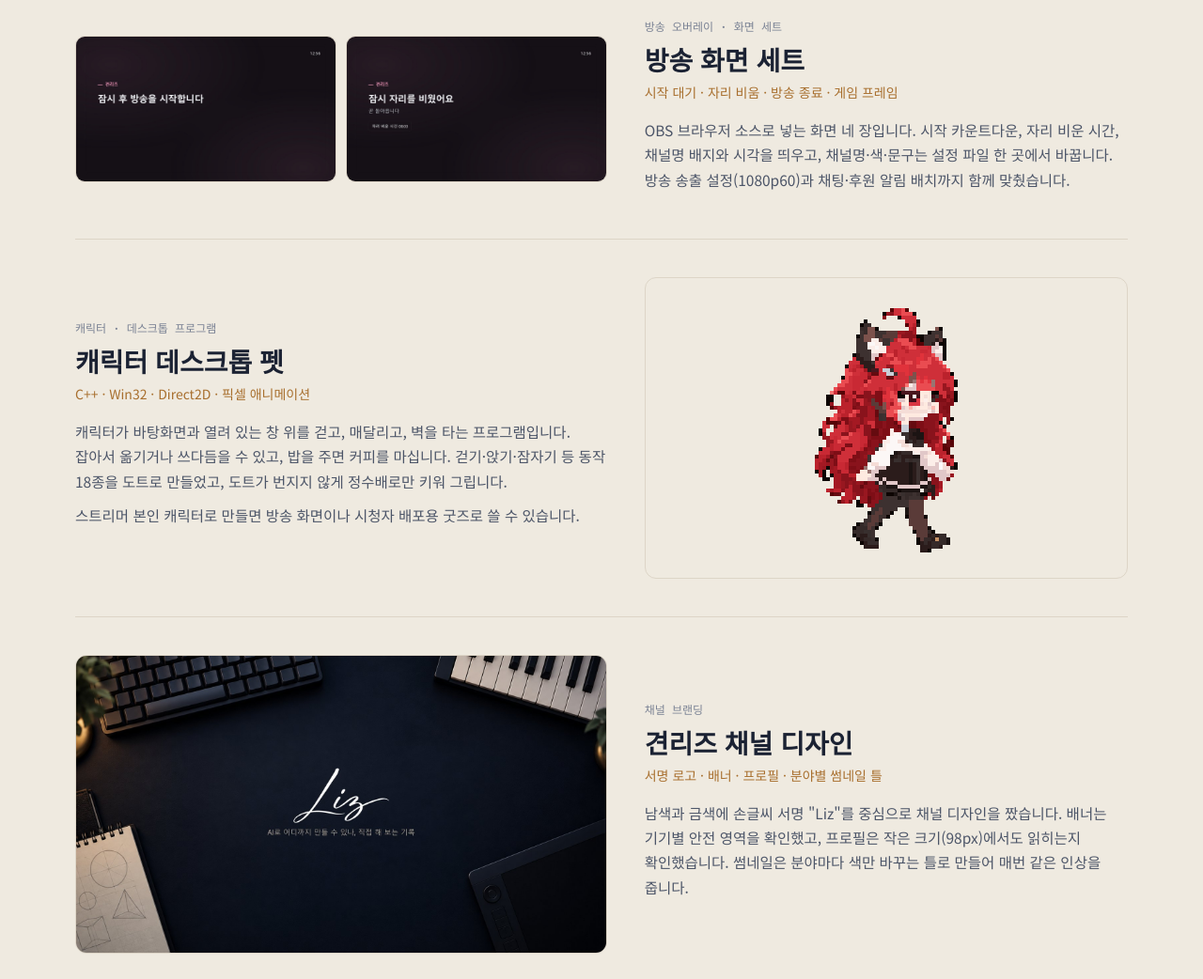
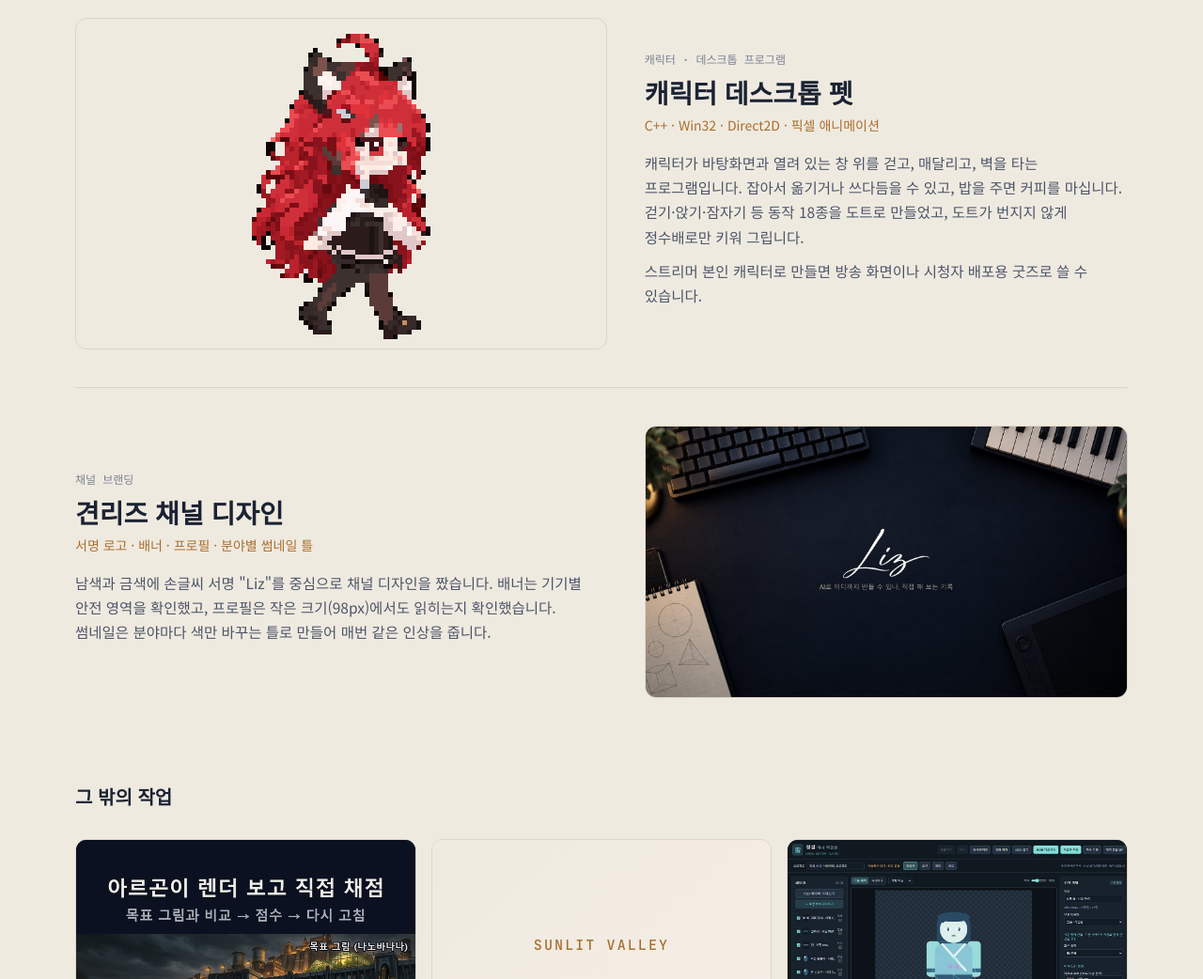
Before and after one commit to gyeonliz/liz-works, a plain HTML site: page index.html in a window 1280 px wide. Shown: the part 2360-3402 px from the top of the page at 94% size. Drawn offline with Linux system fonts and the light colour scheme.

Commit message:
방송 화면 세트 사례 제거, 문의에 메일 추가
Co-Authored-By: Claude Opus 5.5 <noreply@anthropic.com>

```diff
--- a/index.html
+++ b/index.html
@@ -141,7 +141,7 @@ footer{padding-block:28px;color:var(--faint);font-size:12px;border-top:1px solid
       <h2 class="sec-title">맡길 수 있는 작업</h2>
       <p class="sec-lead">아래는 실제로 만들어 써 본 것만 적었습니다. 각 분야의 사례는 아래 작업 사례에 있습니다.</p>
       <div class="svc">
-        <div><span class="mono">OVERLAY</span><h3>방송 오버레이</h3><p>대기·자리 비움·종료 화면, 게임 프레임, 실시간 데이터(스코어보드 등)를 OBS 브라우저 소스로.</p></div>
+        <div><span class="mono">OVERLAY</span><h3>방송 오버레이</h3><p>경기 스코어보드처럼 실시간 데이터를 받아 OBS 브라우저 소스로 띄우는 방송 화면.</p></div>
         <div><span class="mono">GAME SERVER</span><h3>시청자·합동방송 서버</h3><p>서버 구축, 후원 연동 효과, 자체 상점, 운영 도구, 백업과 장애 대응까지.</p></div>
         <div><span class="mono">BOT · TOOL</span><h3>채팅 봇·방송 도구</h3><p>치지직 공식 API 기반 명령어·기록 봇, 디스코드 알림, 데이터 수집 도구.</p></div>
         <div><span class="mono">CHARACTER</span><h3>캐릭터 펫·도트 애니메이션</h3><p>내 캐릭터가 바탕화면을 걸어 다니는 데스크톱 펫, 동작별 픽셀 애니메이션.</p></div>
@@ -200,20 +200,6 @@ footer{padding-block:28px;color:var(--faint);font-size:12px;border-top:1px solid
 
       <article class="case">
         <div class="media">
-          <div class="pair"><img src="img/ov_start.jpg" alt="방송 시작 전 대기 화면" loading="lazy"><img src="img/ov_brb.jpg" alt="자리 비움 화면과 경과 시간" loading="lazy"></div>
-        </div>
-        <div>
-          <div class="meta">방송 오버레이 · 화면 세트</div>
-          <h3>방송 화면 세트</h3>
-          <p class="sub">시작 대기 · 자리 비움 · 방송 종료 · 게임 프레임</p>
-          <div class="body">
-            <p>OBS 브라우저 소스로 넣는 화면 네 장입니다. 시작 카운트다운, 자리 비운 시간, 채널명 배지와 시각을 띄우고, 채널명·색·문구는 설정 파일 한 곳에서 바꿉니다. 방송 송출 설정(1080p60)과 채팅·후원 알림 배치까지 함께 맞췄습니다.</p>
-          </div>
-        </div>
-      </article>
-
-      <article class="case flip">
-        <div class="media">
           <div class="main pix" style="aspect-ratio:16/10"><img class="dots" src="img/pet_walk.gif" data-w="40" data-h="68" width="120" height="204" alt="빨간 머리 고양이 귀 캐릭터가 걷는 픽셀 애니메이션"></div>
         </div>
         <div>
@@ -227,7 +213,7 @@ footer{padding-block:28px;color:var(--faint);font-size:12px;border-top:1px solid
         </div>
       </article>
 
-      <article class="case">
+      <article class="case flip">
         <div class="media">
           <div class="main"><img src="img/banner.jpg" alt="Liz 서명 로고가 들어간 채널 배너" loading="lazy"></div>
         </div>
@@ -279,9 +265,9 @@ footer{padding-block:28px;color:var(--faint);font-size:12px;border-top:1px solid
         <div>
           <div class="eyebrow">CONTACT</div>
           <h2>방송에 필요한 게 있다면 편하게 문의 주세요</h2>
-          <p>유튜브 채널 견리즈로 연락 주시면 확인 후 답변드립니다.</p>
+          <p>메일이나 유튜브 채널 견리즈로 연락 주시면 확인 후 답변드립니다.</p>
         </div>
-        <a class="btn primary" href="https://www.youtube.com/@%EA%B2%AC%EB%A6%AC%EC%A6%88" target="_blank" rel="noopener">유튜브 채널 견리즈 ↗</a>
+        <div class="btns"><a class="btn primary" href="mailto:jkw6483@gmail.com">jkw6483@gmail.com</a><a class="btn" href="https://www.youtube.com/@%EA%B2%AC%EB%A6%AC%EC%A6%88" target="_blank" rel="noopener">유튜브 채널 견리즈 ↗</a></div>
       </div>
     </div>
   </section>
```
Also changed, not shown: img/ov_brb.jpg (deleted), img/ov_start.jpg (deleted).
